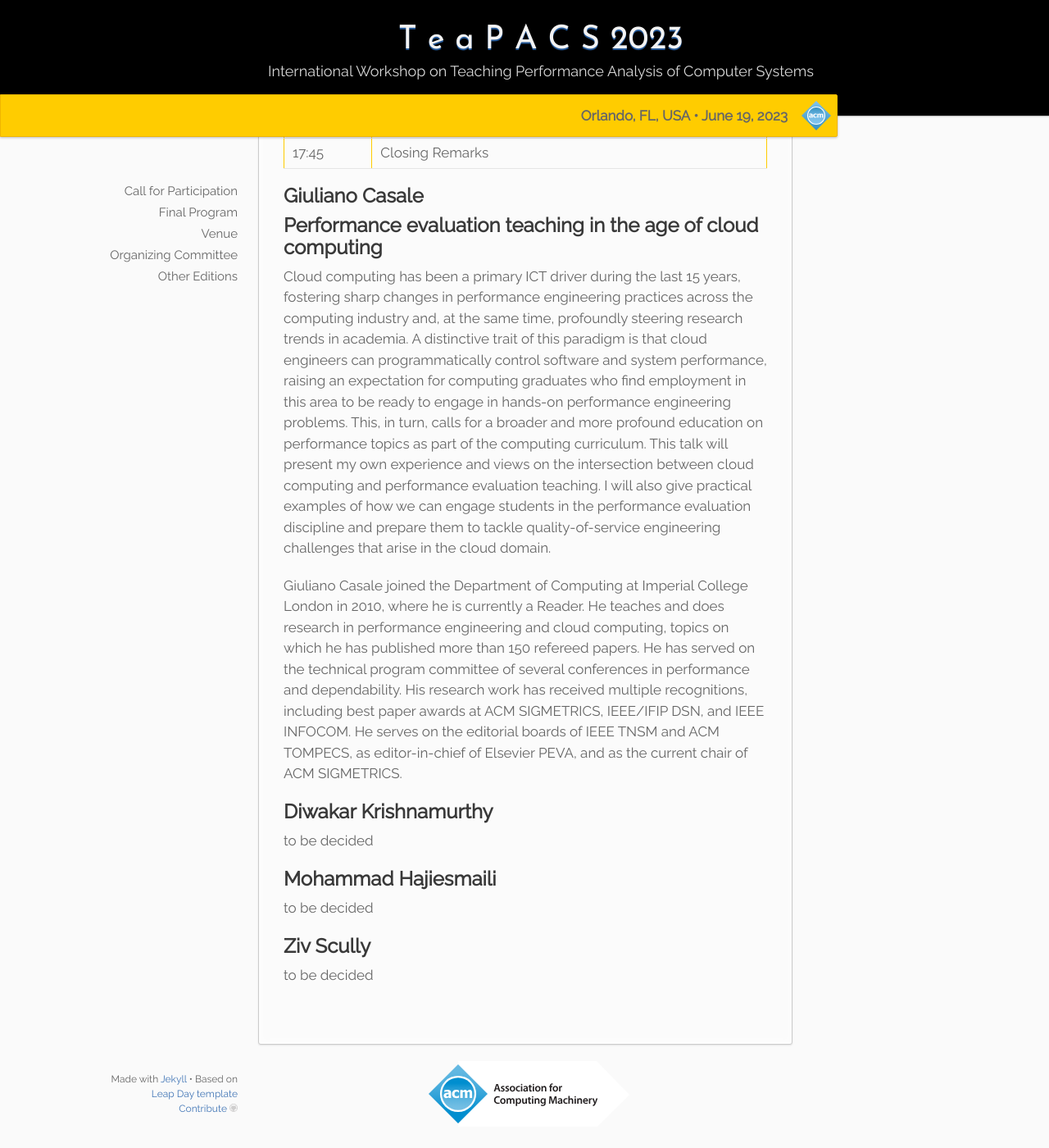
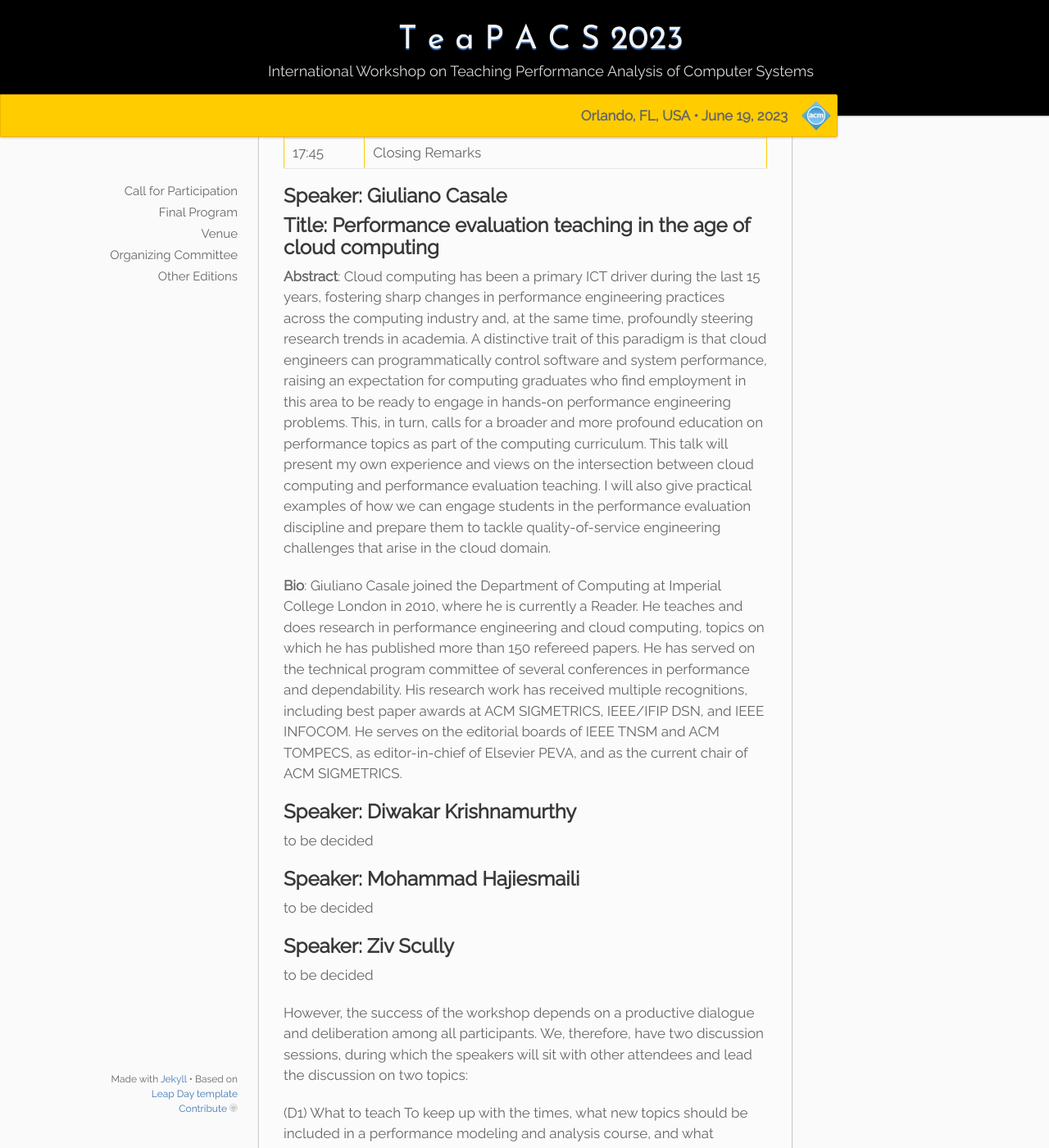
Before and after one commit to alessandropellegrini/teapacs.github.io, a Jekyll site: the page built from _2023/05.program.md, in a window 1280 px wide and 1400 px high, scrolled down 494 px. Shown: the whole window at 82% size. Built offline with Jekyll 4.4.1, drawn with Linux system fonts in a browser that asks for light colours; some of the changed text lies outside the part shown.

Commit message:
Update 05.program.md

```diff
--- a/_2023/05.program.md
+++ b/_2023/05.program.md
@@ -11,25 +11,36 @@
 | 11:00 | coffee break                     |
 | 11:30 | FCRC Plenary                     |
 | 12:30 | Lunch                            |
-| 13:45 | Discussion Session: What to teach|
+| 13:45 | Discussion Session (D1): What to teach|
 | 14:45 | Talk3: Mohammad Hajiesmaili      |
 | 15:30 | Coffee Break                     |
 | 16:00 | Talk4: Ziv Scully                |
-| 16:45 | Discussion Session: How to teach |
+| 16:45 | Discussion Session (D2): How to teach |
 | 17:45 | Closing Remarks                  |
 
-## Giuliano Casale
-## Performance evaluation teaching in the age of cloud computing
+## Speaker: Giuliano Casale
+## Title: Performance evaluation teaching in the age of cloud computing
 
-Cloud computing has been a primary ICT driver during the last 15 years, fostering sharp changes in performance engineering practices across the computing industry and, at the same time, profoundly steering research trends in academia. A distinctive trait of this paradigm is that cloud engineers can programmatically control software and system performance, raising an expectation for computing graduates who find employment in this area to be ready to engage in hands-on performance engineering problems. This, in turn, calls for a broader and more profound education on performance topics as part of the computing curriculum. This talk will present my own experience and views on the intersection between cloud computing and performance evaluation teaching. I will also give practical examples of how we can engage students in the performance evaluation discipline and prepare them to tackle quality-of-service engineering challenges that arise in the cloud domain.
+**Abstract**: Cloud computing has been a primary ICT driver during the last 15 years, fostering sharp changes in performance engineering practices across the computing industry and, at the same time, profoundly steering research trends in academia. A distinctive trait of this paradigm is that cloud engineers can programmatically control software and system performance, raising an expectation for computing graduates who find employment in this area to be ready to engage in hands-on performance engineering problems. This, in turn, calls for a broader and more profound education on performance topics as part of the computing curriculum. This talk will present my own experience and views on the intersection between cloud computing and performance evaluation teaching. I will also give practical examples of how we can engage students in the performance evaluation discipline and prepare them to tackle quality-of-service engineering challenges that arise in the cloud domain.
 
-Giuliano Casale joined the Department of Computing at Imperial College London in 2010, where he is currently a Reader. He teaches and does research in performance engineering and cloud computing, topics on which he has published more than 150 refereed papers. He has served on the technical program committee of several conferences in performance and dependability. His research work has received multiple recognitions, including best paper awards at ACM SIGMETRICS, IEEE/IFIP DSN, and IEEE INFOCOM. He serves on the editorial boards of IEEE TNSM and ACM TOMPECS, as editor-in-chief of Elsevier PEVA, and as the current chair of ACM SIGMETRICS.
+**Bio**: Giuliano Casale joined the Department of Computing at Imperial College London in 2010, where he is currently a Reader. He teaches and does research in performance engineering and cloud computing, topics on which he has published more than 150 refereed papers. He has served on the technical program committee of several conferences in performance and dependability. His research work has received multiple recognitions, including best paper awards at ACM SIGMETRICS, IEEE/IFIP DSN, and IEEE INFOCOM. He serves on the editorial boards of IEEE TNSM and ACM TOMPECS, as editor-in-chief of Elsevier PEVA, and as the current chair of ACM SIGMETRICS.
 
-## Diwakar Krishnamurthy
+## Speaker: Diwakar Krishnamurthy
 to be decided
 
-## Mohammad Hajiesmaili
+## Speaker: Mohammad Hajiesmaili
 to be decided
 
-## Ziv Scully
+## Speaker: Ziv Scully
 to be decided
+
+However, the success of the workshop depends on a productive dialogue and deliberation among all participants.  We, therefore, have two discussion sessions, during which the speakers will sit with other attendees and lead the discussion on two topics:
+
+(D1) What to teach
+To keep up with the times, what new topics should be included in a performance modeling and analysis course, and what classical topics can be dropped?
+What should the relationship be between such a course and (i) the standard curriculum for Computer Science and (ii) currently popular courses?
+What do industry practitioners need to know regarding performance modeling and analysis?  Etc.
+
+(D2) How to teach
+To suit students' academic preparation and learning habits, what innovation can instructors bring to design assignments, labs, projects and theses?
+What has worked well, and what did not?  Etc.
```
